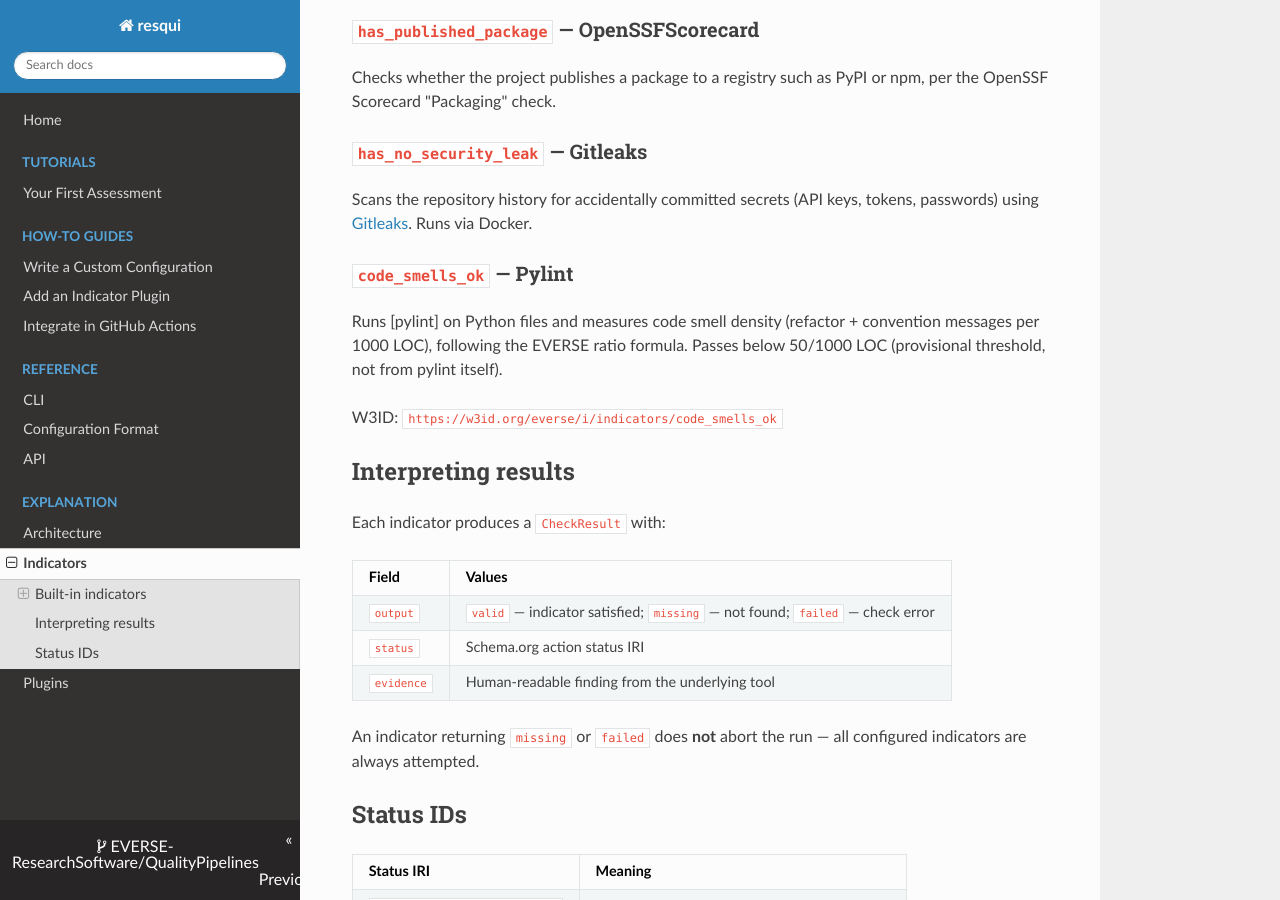
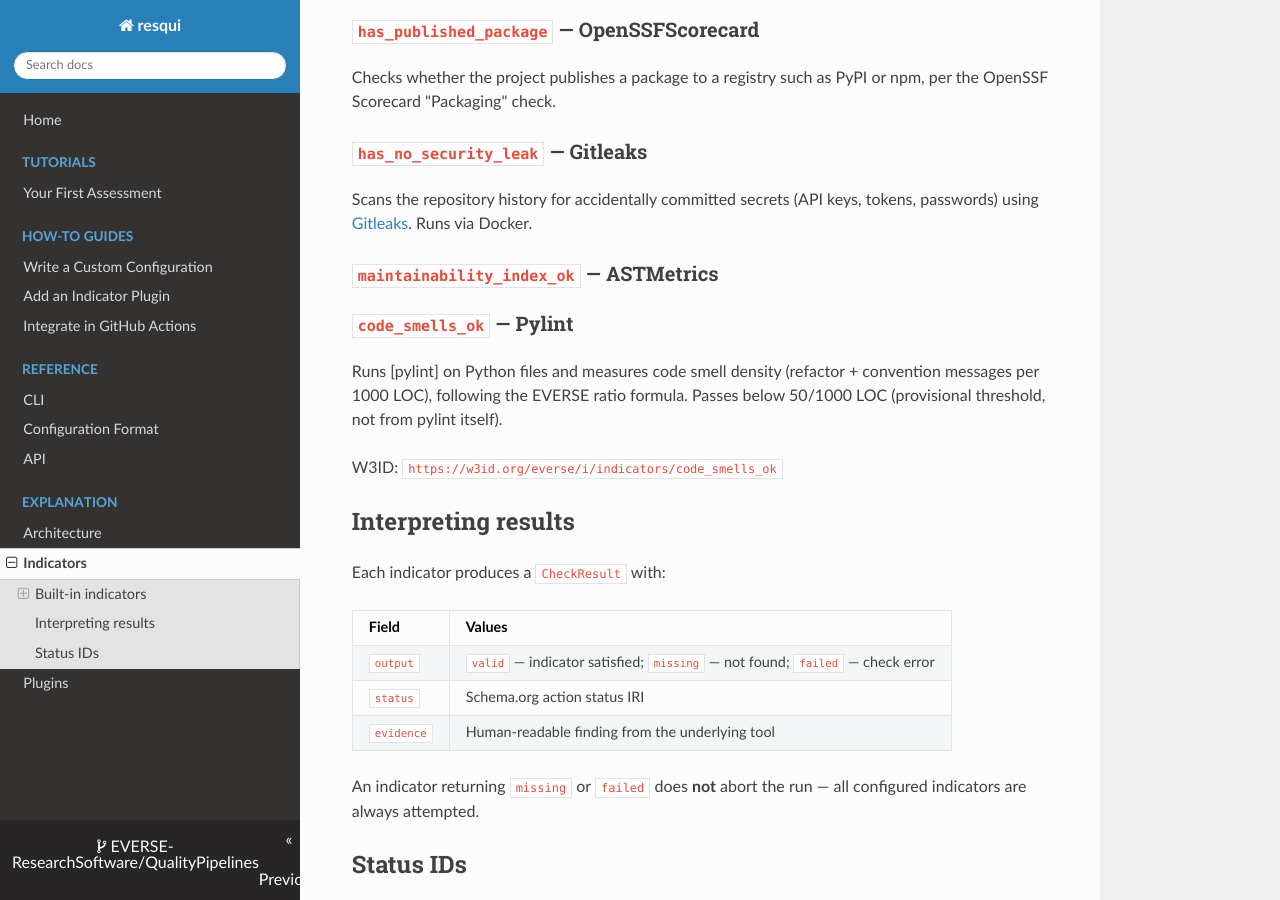
Before and after one commit to EVERSE-ResearchSoftware/QualityPipelines, an MkDocs documentation site: the page built from docs/explanation/indicators.md, in a window 1280 px wide and 900 px high, scrolled down 860 px. Built offline with MkDocs 1.6.1, drawn with Linux system fonts in a browser that asks for light colours; nearby versions of some CDN libraries.

Commit message:
Update indicators.md with maintainability index section
Added section for maintainability index in indicators documentation.

```diff
--- a/docs/explanation/indicators.md
+++ b/docs/explanation/indicators.md
@@ -43,6 +43,8 @@ Scans the repository history for accidentally committed secrets (API keys,
 tokens, passwords) using [Gitleaks](https://github.com/gitleaks/gitleaks).
 Runs via Docker.
 
+### `maintainability_index_ok` — ASTMetrics
+
 ### `code_smells_ok` — Pylint
 
 Runs [pylint] on Python files and measures code smell density (refactor +
```
